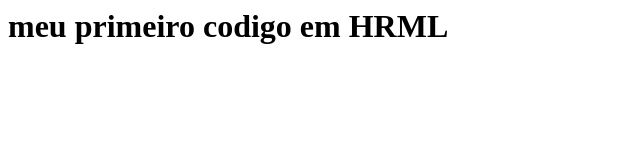
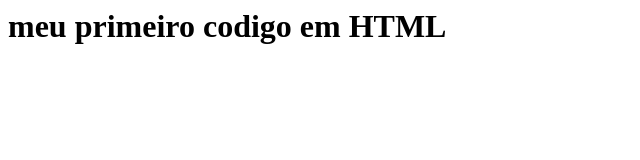
Before and after one commit to joaopessoasilva06/primeiro-repositorio, a plain HTML site: page index.html in a window 1280 px wide. Shown: the full height of the page, 0-640 px from the left. Drawn offline with Linux system fonts and the light colour scheme.

Commit message:
Update index.html

```diff
--- a/index.html
+++ b/index.html
@@ -1,3 +1,3 @@
 <html>
-  <h1>meu primeiro codigo em HRML</h1>
+  <h1>meu primeiro codigo em HTML</h1>
 </html>
```
